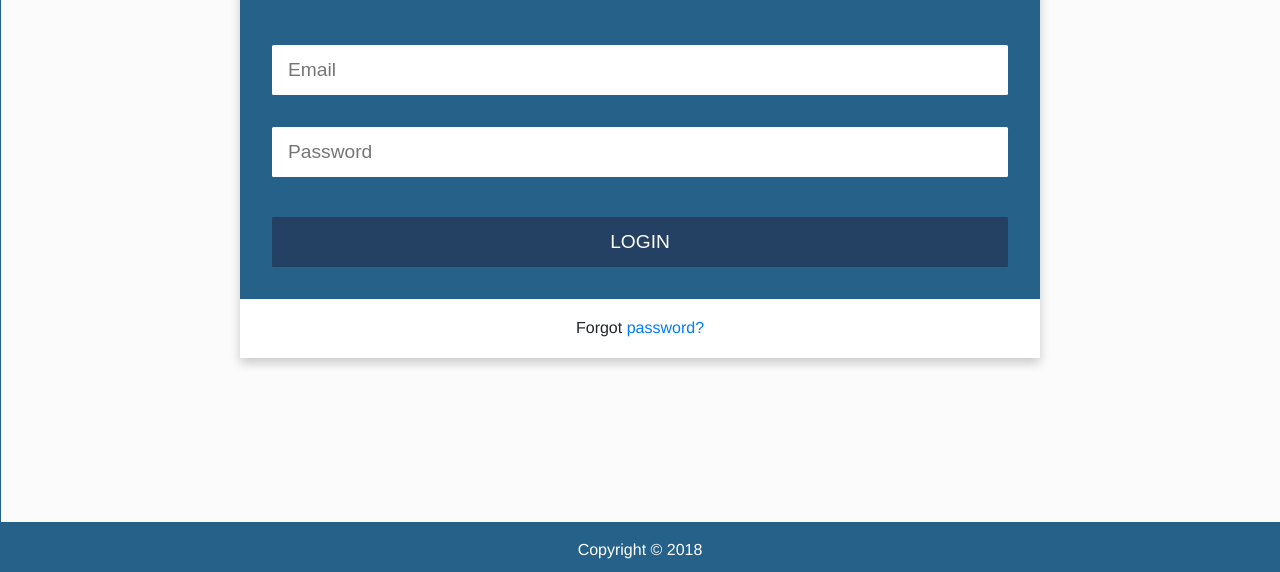
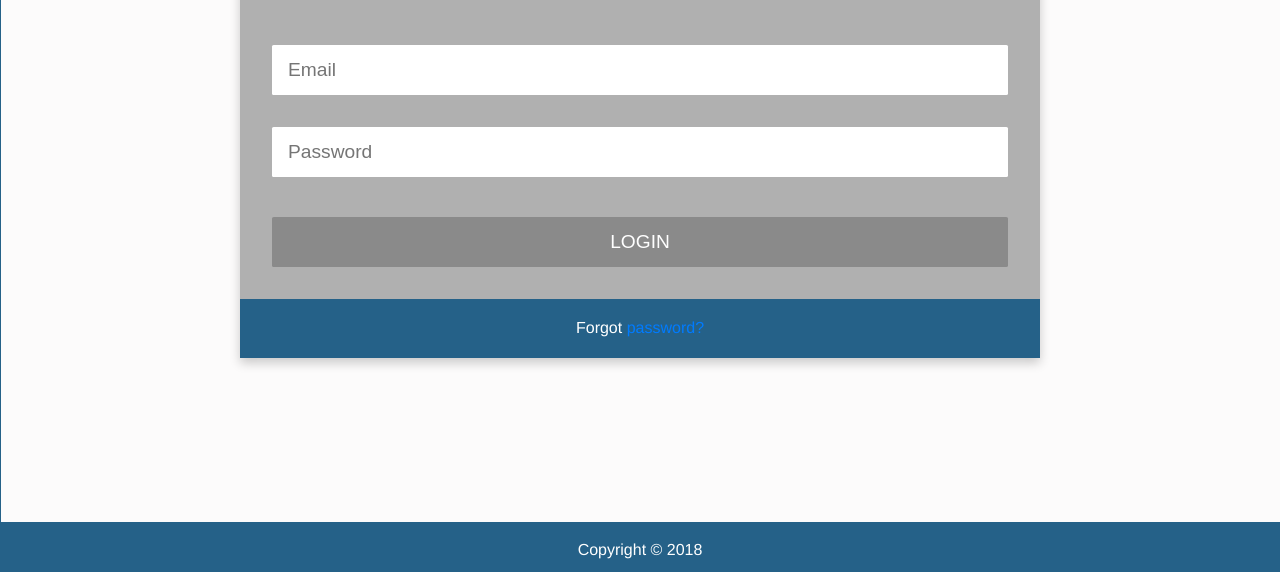
Before and after one commit to eokwukwe/SendIT, a website: page UI/login.html in a window 1280 px wide. Shown: the part 228-800 px from the top of the page. Drawn offline with Linux system fonts and the light colour scheme.

Commit message:
Improved UI color consistency

```diff
--- a/UI/css/style.css
+++ b/UI/css/style.css
@@ -536,13 +536,13 @@ main {
 
 .signup-card,
 .login-card {
-  background: var(--blue);
+  background: var(--darkgrey);
 }
 
 .signup-header,
 .login-header {
   padding: 0.8rem 0;
-  background: var(--darkblue);
+  background: var(--blue);
   color: var(--white);
   border-bottom: 1px solid #000;
 }
@@ -584,7 +584,7 @@ main {
   font-weight: normal;
   font-size: 1.2rem;
   border: none;
-  background: var(--darkblue);
+  background: var(--blue);
 }
 
 .card-form input[type="submit"]:hover {
@@ -597,7 +597,16 @@ main {
 }
 
 .login-footer {
-  background-color: var(--white);
+  background-color: var(--blue);
+  color: var(--white);
+}
+
+.login-card input[type="submit"] {
+  background: var(--darkgrey);
+}
+
+.login-card input[type="submit"]:hover {
+  background: var(--blue);
 }
 
 @media (max-width: 578px) {
--- a/UI/login.html
+++ b/UI/login.html
@@ -68,7 +68,7 @@
               placeholder="Password"
               required=""
             />
-            <input type="submit" value="Login" />
+            <input type="submit" value="Login" class="loginSubmit" />
           </form>
         </div>
         <div class="card-footer login-footer">
```
